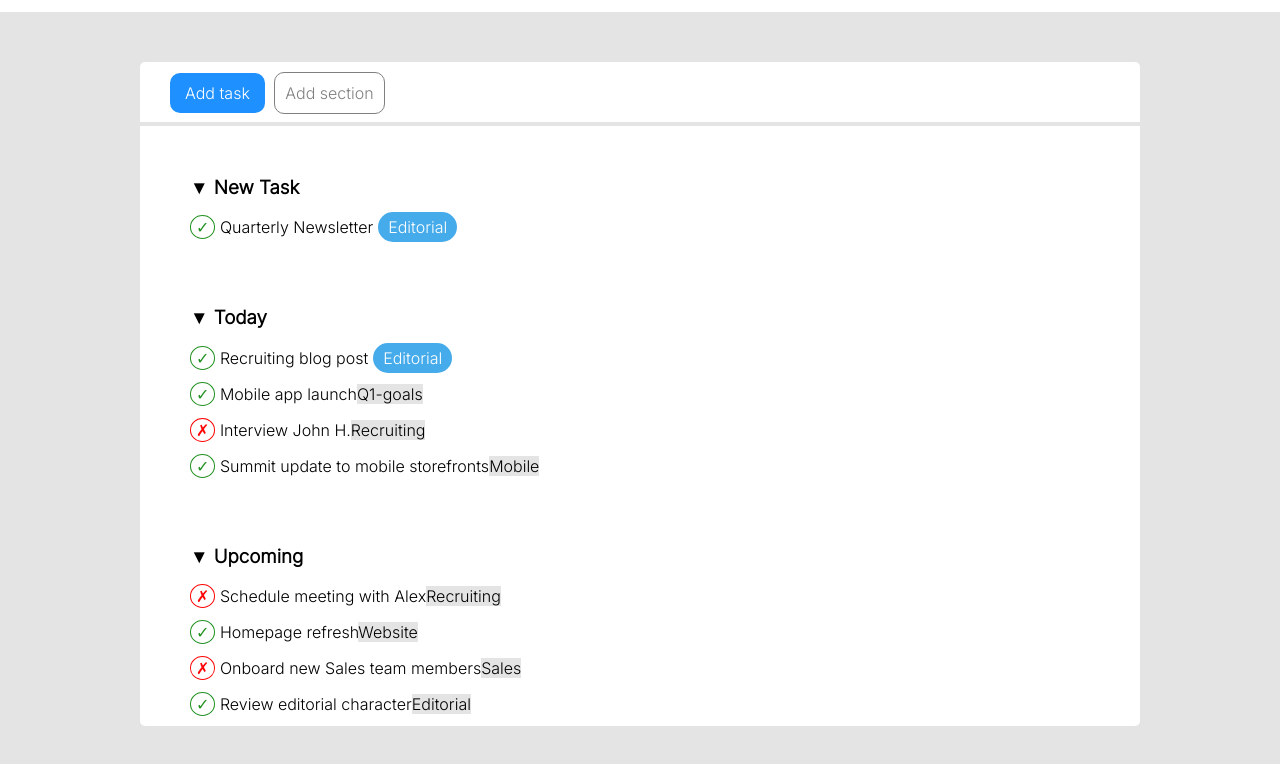
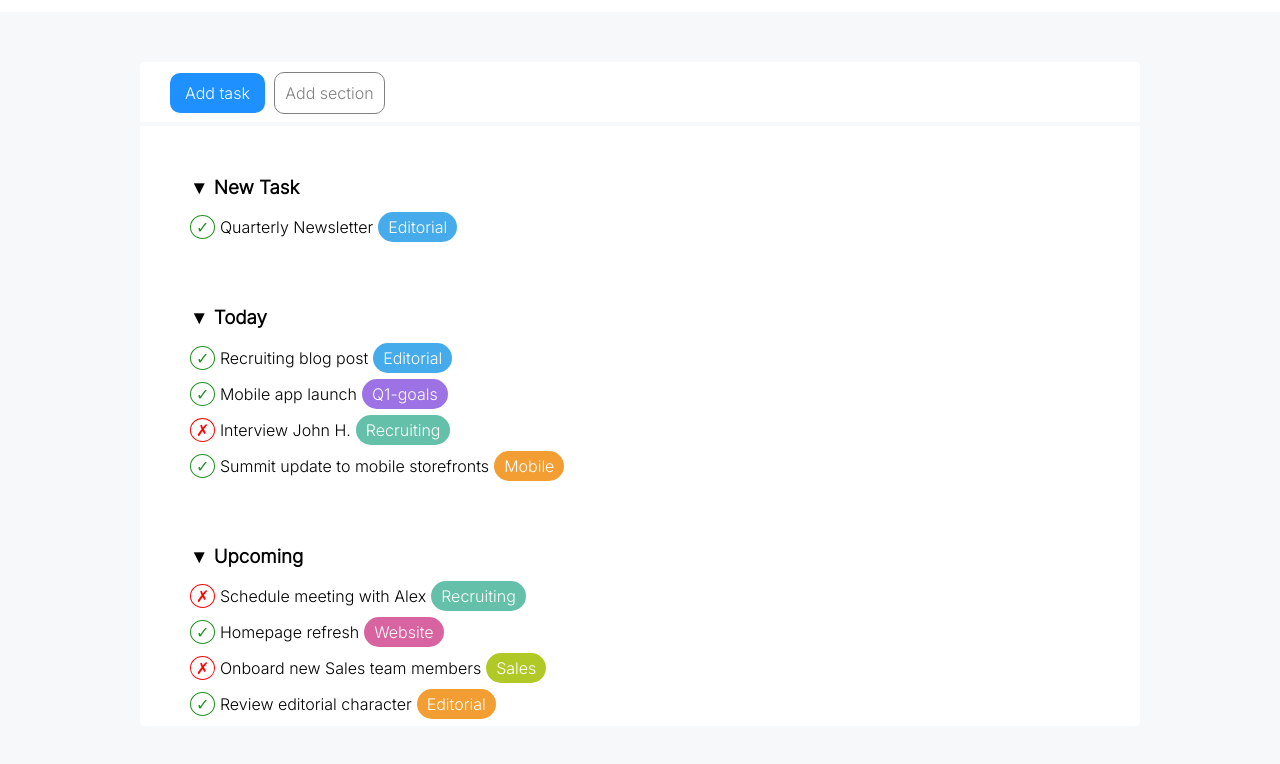
Before and after one commit to LauraBigoni/html-css-toboolist, a plain HTML site: page index.html in a window 1280 px wide. Shown: the part 88-852 px from the top of the page. Drawn offline with Linux system fonts and the light colour scheme.

Commit message:
add style for classes

```diff
--- a/style.css
+++ b/style.css
@@ -1,6 +1,6 @@
 /* General */
 * {
-    background-color: rgb(228, 228, 228);
+    background-color: #F6F8F9;
 }
 
 body {
@@ -131,3 +131,53 @@ p {
     border-radius: 30px;
     text-align: left;
 }
+
+.text-purple {
+    background-color: #9C72E4;
+    color: rgb(255, 255, 255);
+    text-decoration: none;
+    padding: 5px 10px;
+    margin-left: 5px;
+    border-radius: 30px;
+    text-align: left;
+}
+
+.text-green {
+    background-color: #64C0A9;
+    color: rgb(255, 255, 255);
+    text-decoration: none;
+    padding: 5px 10px;
+    margin-left: 5px;
+    border-radius: 30px;
+    text-align: left;
+}
+
+.text-orange {
+    background-color: #F29E33;
+    color: rgb(255, 255, 255);
+    text-decoration: none;
+    padding: 5px 10px;
+    margin-left: 5px;
+    border-radius: 30px;
+    text-align: left;
+}
+
+.text-pink {
+    background-color: #D863A1;
+    color: rgb(255, 255, 255);
+    text-decoration: none;
+    padding: 5px 10px;
+    margin-left: 5px;
+    border-radius: 30px;
+    text-align: left;
+}
+
+.text-lightgreen {
+    background-color: #B0C926;
+    color: rgb(255, 255, 255);
+    text-decoration: none;
+    padding: 5px 10px;
+    margin-left: 5px;
+    border-radius: 30px;
+    text-align: left;
+}
```
